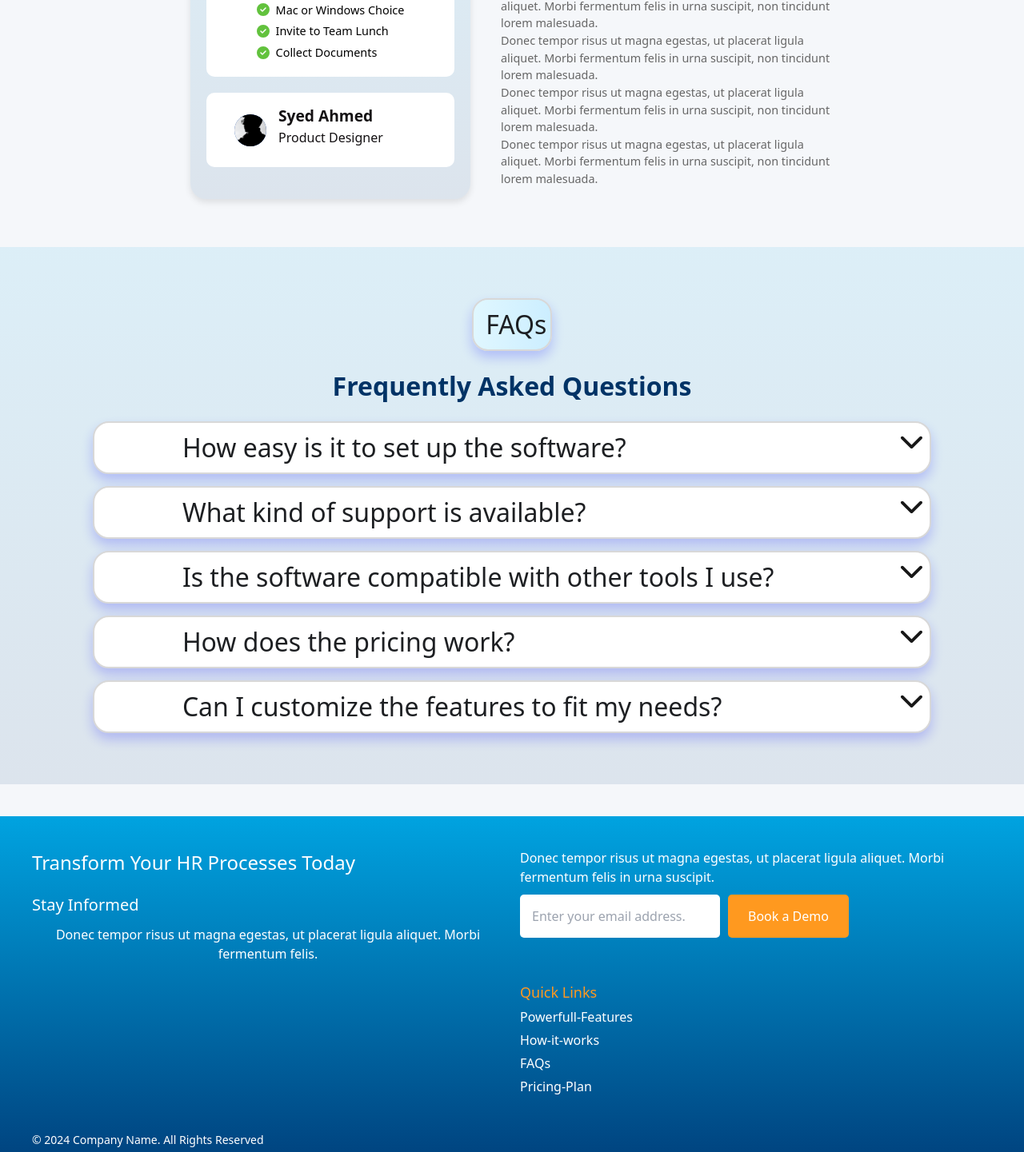
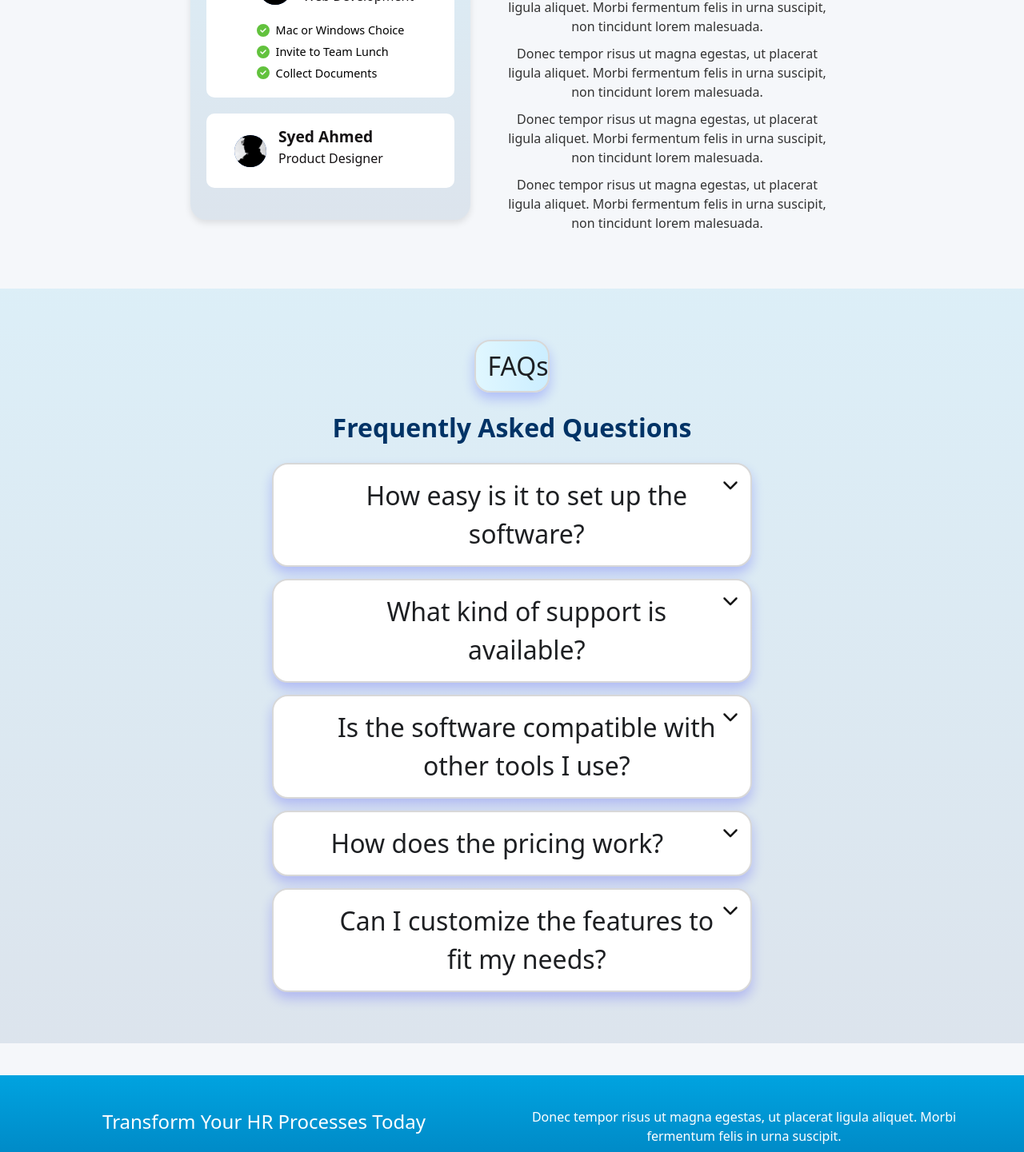
Before and after one commit to mherrafiq/HR_XPERT_WEBSITE, a Next.js app: page / in a window 1280 px wide. Shown: the part 2360-3801 px from the top of the page at 80% size. Built offline with nearby package versions, Linux system fonts and the light colour scheme.

Commit message:
responsive for mobile things

```diff
--- a/components/FAQs.css
+++ b/components/FAQs.css
@@ -24,13 +24,20 @@
 .faqs-box {
     background: white;
     border: 2px solid #d8d8d8;
-    width: 91%;
+    width: 100%; /* Adjusted to full width */
+    max-width: 600px; /* Set a maximum width for better readability */
     border-radius: 20px;
-    padding: 7px;
+    padding: 15px; /* Increased padding for better touch targets */
     box-shadow: 0 8px 15px rgba(0, 0, 255, 0.2);
     display: flex;
-    flex-direction: column; /* Stack question and answer vertically */
-    align-items: flex-start; /* Align items to the start */
+    flex-direction: column;
+    align-items: flex-start;
+    cursor: pointer; /* Added cursor pointer for better UX */
+    transition: background 0.3s; /* Transition for hover effect */
+}
+
+.faqs-box:hover {
+    background: rgba(0, 0, 0, 0.05); /* Light hover effect */
 }
 
 .faqs-main-box {
@@ -40,7 +47,7 @@
     padding: 7px;
     text-align: center;
     box-shadow: 0 8px 15px rgba(0, 0, 255, 0.2);
-    width: 6.25rem;
+    width: auto; /* Changed to auto for better responsiveness */
 }
 
 .faqs-text {
@@ -52,12 +59,17 @@
 .faqs-question {
     display: flex;
     justify-content: space-between;
-    width: 100%; /* Full width for question */
+    width: 100%;
 }
 
 .faqs-icon {
-    width: 3%;
-    height: 3%;
+    width: 20px; /* Set a fixed width */
+    height: 20px; /* Set a fixed height */
+    transition: transform 0.3s; /* Smooth transition for rotation */
+}
+
+.faqs-icon.rotated {
+    transform: rotate(180deg); /* Rotate icon when expanded */
 }
 
 .faqs-answer {
@@ -68,3 +80,18 @@
     width: 100%;
     font-weight: bold;
 }
+
+/* Responsive Styles */
+@media (max-width: 768px) {
+    .faqs-header {
+        font-size: 1.5rem;
+    }
+
+    .faqs-text {
+        font-size: 1.5rem;
+    }
+
+    .faqs-answer {
+        font-size: 0.9rem;
+    }
+}
--- a/components/FAQs.js
+++ b/components/FAQs.js
@@ -45,10 +45,10 @@ const FAQs = () => {
 
             <div className="faqs-boxes-container">
                 {faqs.map((faq, index) => (
-                    <div className="faqs-box" key={index} onClick={() => toggleFAQ(index)} onMouseEnter={() => setExpandedIndex(index)} onMouseLeave={() => setExpandedIndex(null)}>
+                    <div className="faqs-box" key={index} onClick={() => toggleFAQ(index)}>
                         <div className="faqs-question">
                             <p className="faqs-text">{faq.question}</p>
-                            <FontAwesomeIcon icon={faChevronDown} className="faqs-icon" />
+                            <FontAwesomeIcon icon={faChevronDown} className={`faqs-icon ${expandedIndex === index ? 'rotated' : ''}`} />
                         </div>
                         {expandedIndex === index && <p className="faqs-answer">{faq.answer}</p>}
                     </div>
--- a/components/FeatureCard.js
+++ b/components/FeatureCard.js
@@ -5,7 +5,7 @@ import Image from 'next/image';
 
 const FeatureCard = ({ title, description, image, icon }) => {
   return (
-    <div className="feature-card styl">
+    <div className="feature-card">
       {/* Image inside its own box */}
       <div className="image-container">
         <Image src={image} alt={`${title} image`} />
--- a/components/Footer.css
+++ b/components/Footer.css
@@ -1,85 +1,57 @@
-/* Footer.css */
 .footer {
     background: linear-gradient(180deg, #00A3E0 0%, #003D79 100%);
-    padding: 40px; /* Increased padding for more height */
+    padding: 40px;
     color: white;
-    width: 100%; /* Full width */
-    height: auto; /* Adjust height automatically based on content */
-    min-height: 200px; /* Minimum height for the footer */
+    width: 100%;
+    height: auto;
+    min-height: 200px;
 }
 
 .footer-content {
     display: flex;
     justify-content: space-between;
     align-items: flex-start;
-    flex-wrap: wrap; /* Allow items to wrap for smaller screens */
+    flex-wrap: wrap; /* Responsive design */
 }
 
-.footer-left {
-    flex: 1; /* Left side takes space as needed */
+.footer-left, .footer-right {
+    flex: 1; /* Flex children take up available space */
     display: flex;
-    flex-direction: column; /* Arrange items vertically */
-    align-items: flex-start; /* Align items to the left */
-    margin-right: 20px; /* Add space between left and right sections */
-}
-
-.footer-right {
-    flex: 1; /* Right side takes space as needed */
-    text-align: left; /* Align text to the left for better readability */
-    display: flex;
-    flex-direction: column; /* Arrange items vertically */
+    flex-direction: column; /* Vertical alignment */
+    margin-right: 20px; /* Space between columns */
 }
 
 .transform-text {
-    font-size: 24px; /* Increased font size */
+    font-size: 24px; /* Font size for main text */
     margin-bottom: 10px;
 }
 
 .stay-informed {
-    font-size: 20px; /* Adjust font size for Stay Informed */
-    margin: 10px 0; /* Add margin for spacing */
+    font-size: 20px; /* Subheading size */
+    margin: 10px 0; /* Spacing */
 }
 
 .description-text {
-    color: white; /* Change text color to white */
-    margin-bottom: 10px;
-}
-
-.social-icons {
-    display: flex; /* Use flexbox for horizontal alignment */
-    gap: 15px; /* Space between icons */
-    margin-top: 15px; /* Add space above the icons */
-}
-
-.social-icon {
-    color: white; /* Icon color */
-    font-size: 24px; /* Adjust size of icons */
-    cursor: pointer; /* Change cursor on hover */
-    transition: color 0.3s; /* Smooth transition for hover effect */
-}
-
-.social-icon:hover {
-    color: #FF991F; /* Change color on hover */
+    margin-bottom: 10px; /* Spacing */
 }
 
 .email-input-container {
     display: flex;
     align-items: center;
-    justify-content: flex-start; /* Align email input and button to the start */
-    margin-bottom: 20px; /* Add space below the input */
+    margin-bottom: 20px;
 }
 
 .footer-email-input {
-    padding: 15px; /* Increased padding for better look */
+    padding: 15px;
     border: none;
     border-radius: 5px;
     margin-right: 10px;
-    width: 250px; /* Adjust input width */
+    width: 250px; /* Width for email input */
 }
 
 .footer-button {
-    padding: 15px 25px; /* Increased padding for the button */
-    background-color: #FF991F;
+    padding: 15px 25px;
+    background-color: #FF991F; /* Button color */
     color: white;
     border: none;
     border-radius: 5px;
@@ -87,46 +59,44 @@
 }
 
 .footer-button:hover {
-    background-color: #FFAA33; /* Slightly darker for hover effect */
+    background-color: #FFAA33; /* Hover effect */
 }
 
 .footer-links {
-    margin-top: 20px; /* Add space above the links section */
-    display: flex; /* Use flexbox for column layout */
-    justify-content: space-between; /* Space out columns */
+    display: flex; /* Column layout for links */
+    justify-content: space-between;
+    margin-top: 20px;
 }
 
 .footer-column {
     flex: 1; /* Each column takes equal width */
-    margin-right: 20px; /* Add space between columns */
+    margin-right: 20px; /* Space between columns */
 }
 
 .footer-heading {
-    font-size: 18px; /* Font size for headings */
-    margin: 15px 0 5px; /* Margin for spacing */
+    font-size: 18px; /* Heading size */
+    margin: 15px 0 5px; /* Spacing */
     color: #FF991F; /* Heading color */
 }
 
 .footer-list {
-    list-style-type: none; /* Remove bullet points */
-    padding: 0; /* Remove default padding */
-    margin: 5px 0 15px; /* Margin for spacing between lists */
+    list-style-type: none; /* Remove bullets */
+    padding: 0;
+    margin: 5px 0 15px; /* Margin for spacing */
 }
 
 .footer-list li {
-    margin-bottom: 5px; /* Space between list items */
-    cursor: pointer; /* Change cursor on hover */
-    transition: color 0.3s; /* Smooth transition for hover effect */
+    margin-bottom: 5px; /* Space between items */
+    cursor: pointer; /* Cursor style */
+    transition: color 0.3s; /* Smooth transition */
 }
 
 .footer-list li:hover {
-    color: #FF991F; /* Change color on hover */
+    color: #FF991F; /* Hover color */
 }
 
-
-/* Footer.css */
 .copyright-text {
-    font-size: 14px; /* Adjust font size as needed */
-    color: white; /* Ensure text color is white */
-    margin-top: 200px; /* Space above the copyright text */
+    font-size: 14px; /* Adjust font size */
+    margin-top: 20px; /* Spacing above copyright */
+    color: white; /* Copyright text color */
 }
--- a/components/Footer.js
+++ b/components/Footer.js
@@ -1,6 +1,6 @@
 import React from 'react';
 import './Footer.css'; // Ensure this file exists
-//import { FaFacebookF, FaInstagram, FaTwitter } from 'react-icons/fa'; // Import icons
+// import { FaFacebookF, FaInstagram, FaTwitter } from 'react-icons/fa'; // Uncomment if you need social icons
 
 const Footer = () => {
     return (
@@ -12,12 +12,12 @@ const Footer = () => {
                     <p className="description-text">
                         Donec tempor risus ut magna egestas, ut placerat ligula aliquet. Morbi fermentum felis.
                     </p>
-                    {/* <div className="social-icons">
+                    {/* Uncomment to display social icons
+                    <div className="social-icons">
                         <FaFacebookF className="social-icon" />
                         <FaInstagram className="social-icon" />
                         <FaTwitter className="social-icon" />
                     </div> */}
-                    {/* Add the copyright notice here */}
                     <p className="copyright-text">© 2024 Company Name. All Rights Reserved</p>
                 </div>
                 <div className="footer-right">
@@ -32,14 +32,14 @@ const Footer = () => {
                         <div className="footer-column">
                             <h4 className="footer-heading">Quick Links</h4>
                             <ul className="footer-list">
-                                <li><a href="#PowerfullFeature">Powerfull-Features</a></li>
-                                <li><a href="#How">How-it-works</a></li>
+                                <li><a href="#PowerfullFeature">Powerfull Features</a></li>
+                                <li><a href="#How">How it works</a></li>
                                 <li><a href="#Faqs">FAQs</a></li>
-                                <li><a href="#Price">Pricing-Plan</a></li>
-                                {/* <li>About</li> */}
+                                <li><a href="#Price">Pricing Plan</a></li>
                             </ul>
                         </div>
-                        {/* <div className="footer-column">
+                        {/* Uncomment if you want to add more columns
+                        <div className="footer-column">
                             <h4 className="footer-heading">Solutions</h4>
                             <ul className="footer-list">
                                 <li>Employee Onboarding</li>
@@ -47,25 +47,6 @@ const Footer = () => {
                                 <li>Performance Management</li>
                                 <li>HR Analytics</li>
                                 <li>Employee Self-Service</li>
-                            </ul>
-                        </div> */}
-                        {/* <div className="footer-column">
-                            <h4 className="footer-heading">Resources</h4>
-                            <ul className="footer-list">
-                                <li>Help Center</li>
-                                <li>Case Studies</li>
-                                <li>E-book & Guides</li>
-                                <li>Webinars</li>
-                                <li>Community Forum</li>
-                            </ul>
-                        </div> */}
-                        {/* <div className="footer-column">
-                            <h4 className="footer-heading">Legal</h4>
-                            <ul className="footer-list">
-                                <li>Privacy Policy</li>
-                                <li>Terms of Service</li>
-                                <li>Cookie Policy</li>
-                                <li>GDPR Compliance</li>
                             </ul>
                         </div> */}
                     </div>
--- a/components/HowItWorksPage.css
+++ b/components/HowItWorksPage.css
@@ -41,17 +41,13 @@
 /* Box Styles */
 .box1 {
     background: linear-gradient(180deg, rgba(0, 163, 224, 0.1) 0%, rgba(0, 61, 121, 0.1) 100%);
-
-
     border-radius: 20px;
     padding: 20px;
-    /* flex: 1; */
     box-shadow: 0 4px 8px rgba(0, 0, 0, 0.1);
 }
 
 /* Rectangle common styles */
 .rectangle {
-
     border-radius: 10px;
     padding: 15px 20px;
     margin-bottom: 20px;
@@ -167,21 +163,66 @@
 
 /* Box 2 title */
 .box2-title {
-    font-size: 1.5rem;       /* Title font size */
-    color: #003366;          /* Title color */
-    margin-bottom: 10px;     /* Space below the title */
-    font-weight: bold;
+    font-size: 1.5rem;
+    color: #004080;
+    margin-bottom: 15px;
 }
 
 /* Box 2 description */
+.box2-description-container {
+    display: flex;
+    flex-direction: column;
+}
+
 .box2-description {
-    font-size: 0.9rem;       /* Font size */
-    color: #666;             /* Text color */
-    line-height: 1.5;        /* Line height for readability */
+    font-size: 1rem;
+    color: #333;
+    line-height: 1.5;
+    margin-bottom: 10px;
 }
-/* Box 2 description container */
-.box2-description-container {
-    text-align: left;       /* Align text to the left */
-          /* Add margin to the left to shift it right */
-    margin-top: 10px;       /* Optional: Add some spacing above the text */
+
+/* Media Queries for Responsiveness */
+@media (max-width: 768px) {
+    /* Adjust the flex direction for mobile */
+    .boxes-container {
+        flex-direction: column; /* Stack elements vertically */
+        gap: 1rem; /* Reduce gap between boxes */
+    }
+
+    /* Reduce heading sizes */
+    .empower-heading {
+        font-size: 2rem; /* Smaller heading on mobile */
+    }
+
+    .heading {
+        font-size: 1rem; /* Smaller heading on mobile */
+    }
+
+    /* Box widths */
+    .box1, .box2 {
+        width: 100%; /* Full width on mobile */
+    }
 }
+
+@media (max-width: 480px) {
+    /* Further adjustments for smaller screens */
+    .empower-heading {
+        font-size: 1.5rem; /* Even smaller on very small screens */
+    }
+
+    .box2-title {
+        font-size: 1.25rem; /* Smaller title on very small screens */
+    }
+
+    .box2-description {
+        font-size: 0.9rem; /* Smaller description text */
+    }
+
+    .profile-name {
+        font-size: 1rem; /* Smaller name text */
+    }
+
+    .profile-role {
+        font-size: 0.9rem; /* Smaller role text */
+    }
+}
--- a/styles/globals.css
+++ b/styles/globals.css
@@ -36,7 +36,6 @@ body {
 
 .navbar {
   @apply flex justify-between items-center gap-2;
-
 }
 
 .logo {
@@ -66,14 +65,6 @@ body {
 .login-btn:hover {
   @apply bg-blue-500;
 }
-
-/* @media only screen and (max-width: 600px) {
-  .demo-btn {
-    @apply py-4 px-8 border-none rounded-lg cursor-pointer text-lg font-bold bg-blue-800 text-white transition-colors duration-300 ease-in-out;
-
-  }
-
-} */
 
 .demo-btn {
   @apply py-4 px-8 border-none rounded-lg cursor-pointer text-lg font-bold bg-blue-800 text-white transition-colors duration-300 ease-in-out;
@@ -127,13 +118,9 @@ body {
 }
 
 .hero-image img {
-  @apply w-[200%] h-auto; /* Takes 90% of the container width */
-  @apply w-full h-auto shadow-2xl; /* Try a stronger shadow */
-  /* Or define a custom shadow with more visibility */
-  @apply shadow-[0px_8px_20px_rgba(0,0,0,0.5)]; /* Increase shadow blur and opacity */
+  @apply w-[200%] h-auto shadow-2xl; /* Takes 90% of the container width */
+  @apply w-full h-auto shadow-[0px_8px_20px_rgba(0,0,0,0.5)]; /* Increase shadow blur and opacity */
 }
-
-
 
 .trusted-companies {
   @apply text-center;
@@ -179,7 +166,6 @@ body {
   position: relative; /* Important for positioning the pseudo-element */
 }
 
-
 .features-section h2::after {
   content: '';
   display: block;
@@ -220,3 +206,30 @@ body {
   filter: blur(5px); /* Slight blur for glowing effect */
   z-index: -1; /* Behind the text */
 }
+
+/* Responsive styles */
+@media (max-width: 768px) {
+  .navbar {
+    @apply flex-col; /* Stack items vertically */
+  }
+
+  .nav-links {
+    @apply flex-col gap-2; /* Stack nav links vertically */
+  }
+
+  .feature-card {
+    @apply basis-full; /* Make feature cards full-width */
+  }
+
+  .hero-text h1 {
+    @apply text-3xl; /* Decrease font size for smaller screens */
+  }
+
+  .hero-text p {
+    @apply text-lg; /* Decrease paragraph text size */
+  }
+
+  .trusted-companies p {
+    @apply text-lg; /* Decrease trusted companies text size */
+  }
+}
```
Also changed, not shown: components/FeatureCard.css (+18 -5 lines).
